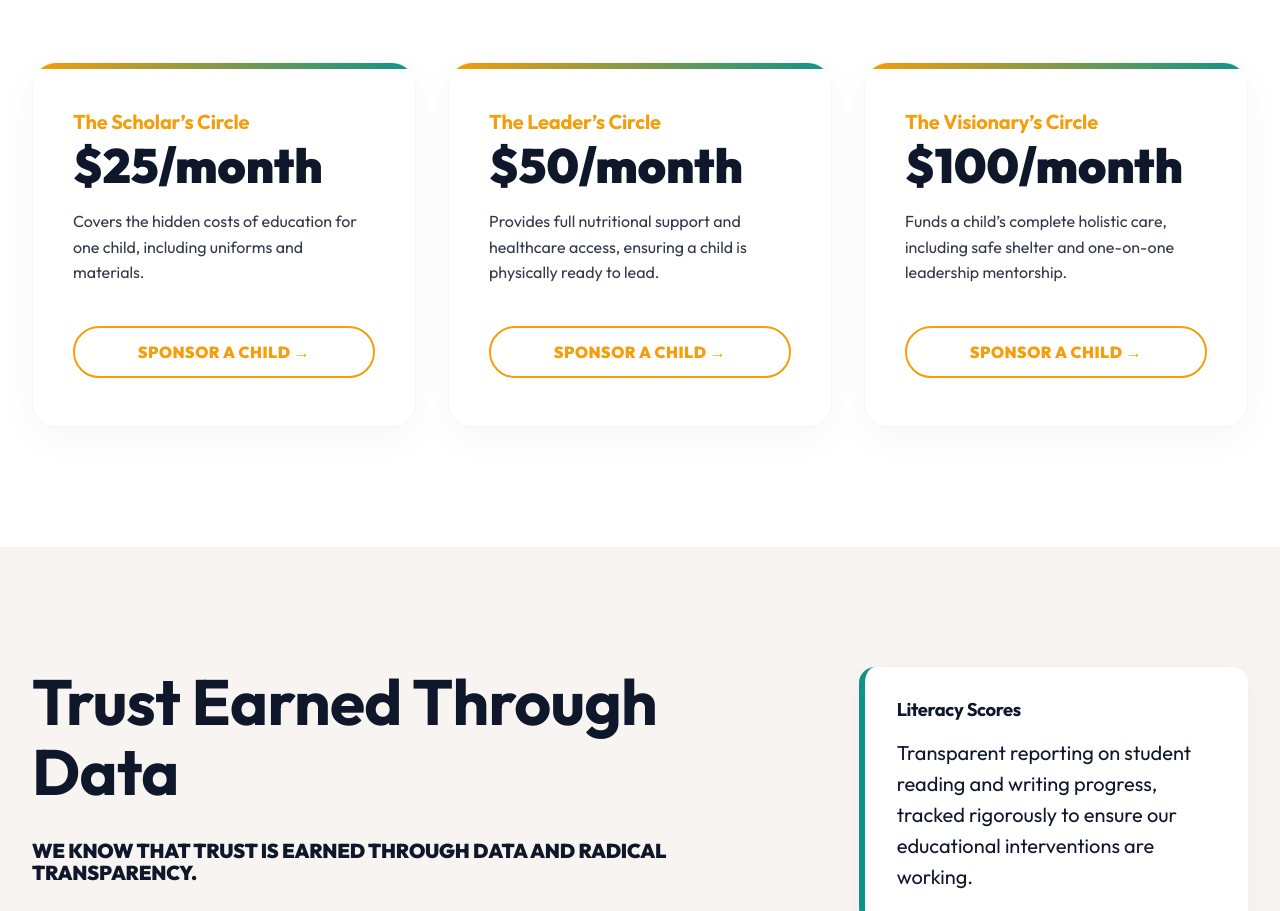
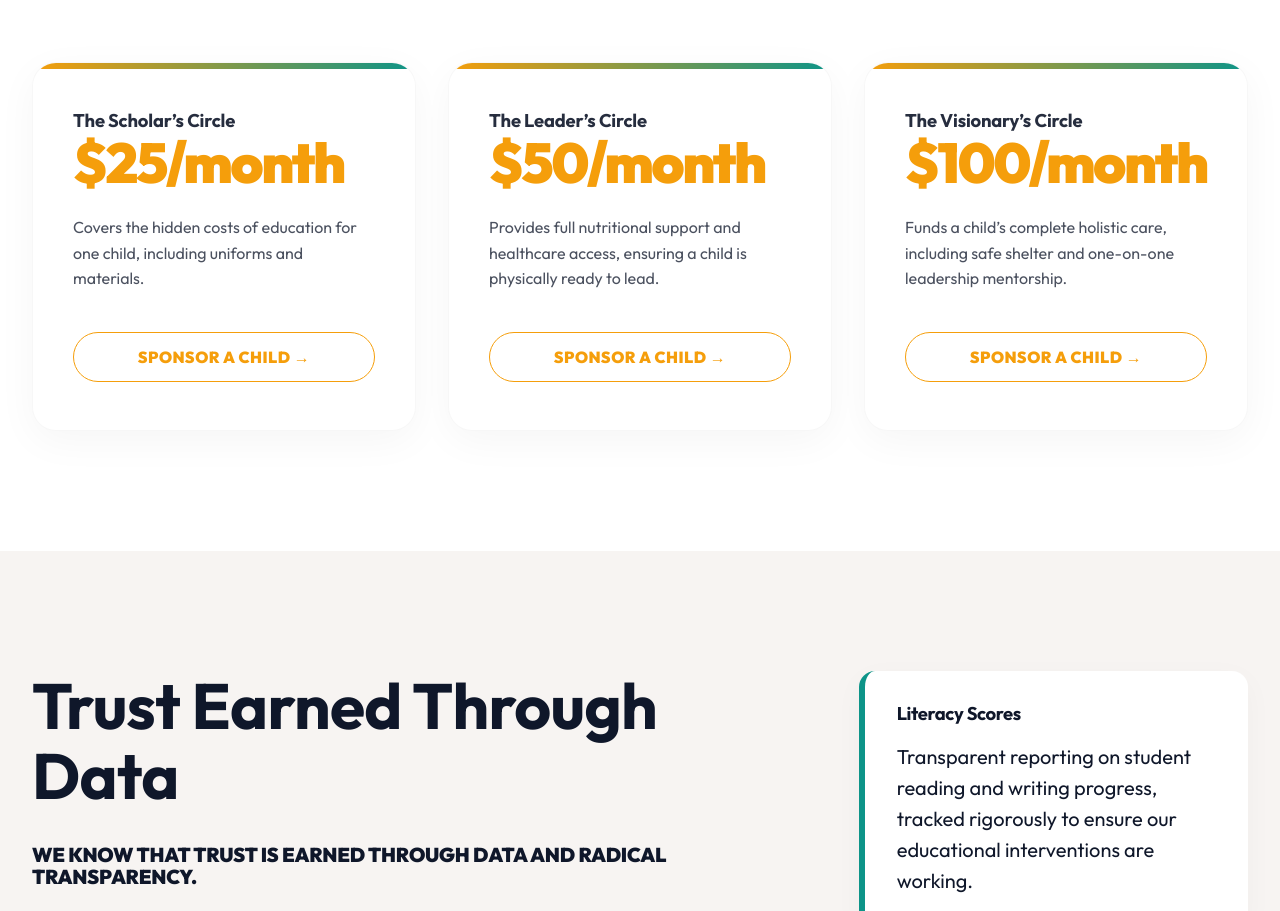
Before and after one commit to meshach-uxe/joselyn-site, a Next.js app: page / in a window 1280 px wide. Shown: the part 5729-6640 px from the top of the page. Built offline with nearby package versions, Linux system fonts and the light colour scheme.

Commit message:
Fix colors for donation cards: Title to Slate, Price to Amber

```diff
--- a/src/components/KindmakersChallenge.module.css
+++ b/src/components/KindmakersChallenge.module.css
@@ -55,33 +55,49 @@
 }
 
 .tierTitle {
-  font-size: 1.25rem;
-  margin-bottom: 0.5rem;
-  color: var(--color-primary);
+  font-size: 1.15rem;
+  margin-bottom: 0.25rem;
+  color: var(--color-contrast);
+  opacity: 0.9;
   font-weight: 700;
   z-index: 1;
+  letter-spacing: -0.01em;
 }
 
 .tierPrice {
-  font-size: 3rem;
+  font-size: 3.5rem;
   font-weight: 900;
   font-family: var(--font-heading);
-  margin-bottom: 1.25rem;
-  color: var(--color-contrast);
+  margin-bottom: 1.5rem;
+  color: var(--color-primary);
   z-index: 1;
   line-height: 1;
+  letter-spacing: -0.04em;
 }
 
 .tierDesc {
   flex: 1;
   margin-bottom: 2.5rem;
   color: var(--color-contrast);
-  opacity: 0.85;
+  opacity: 0.75;
   font-size: var(--fs-sm);
   line-height: 1.6;
   z-index: 1;
 }
 
+.sponsorBtn {
+  border: 1.5px solid var(--color-primary) !important;
+  color: var(--color-primary) !important;
+  transition: all 0.3s cubic-bezier(0.165, 0.84, 0.44, 1);
+  background: transparent !important;
+}
+
+.sponsorBtn:hover {
+  background: var(--color-primary) !important;
+  color: #fff !important;
+  transform: translateY(-2px);
+}
+
 @media (min-width: 900px) {
   .grid { grid-template-columns: repeat(3, 1fr); gap: 2rem; }
 }
--- a/src/components/KindmakersChallenge.tsx
+++ b/src/components/KindmakersChallenge.tsx
@@ -23,7 +23,7 @@ export default function KindmakersChallenge() {
               <h3 className={styles.tierTitle}>{t.title}</h3>
               <p className={styles.tierPrice}>{t.price}</p>
               <p className={styles.tierDesc}>{t.desc}</p>
-              <a href="#" className="btn btn-outline" style={{ textAlign: 'center' }}>Sponsor a Child &rarr;</a>
+              <a href="#" className={`btn ${styles.sponsorBtn}`} style={{ textAlign: 'center' }}>Sponsor a Child &rarr;</a>
             </div>
           ))}
         </div>
```
